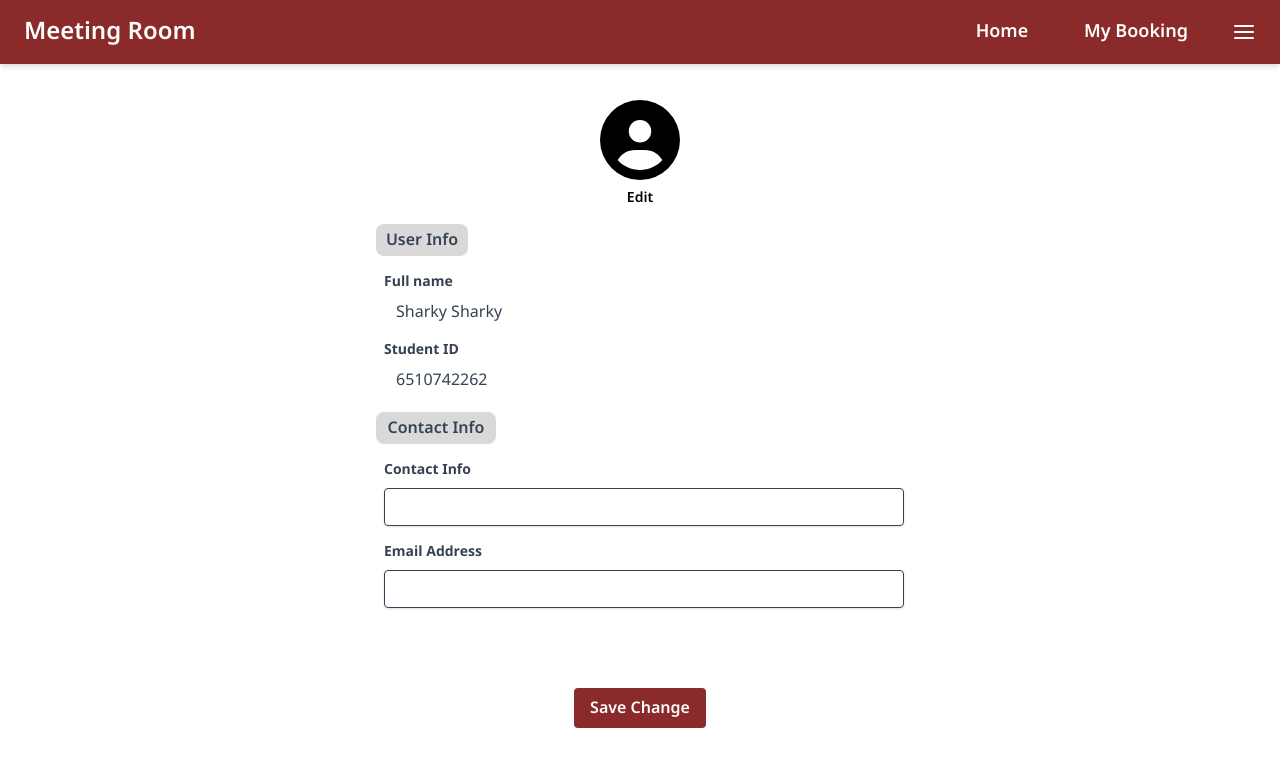
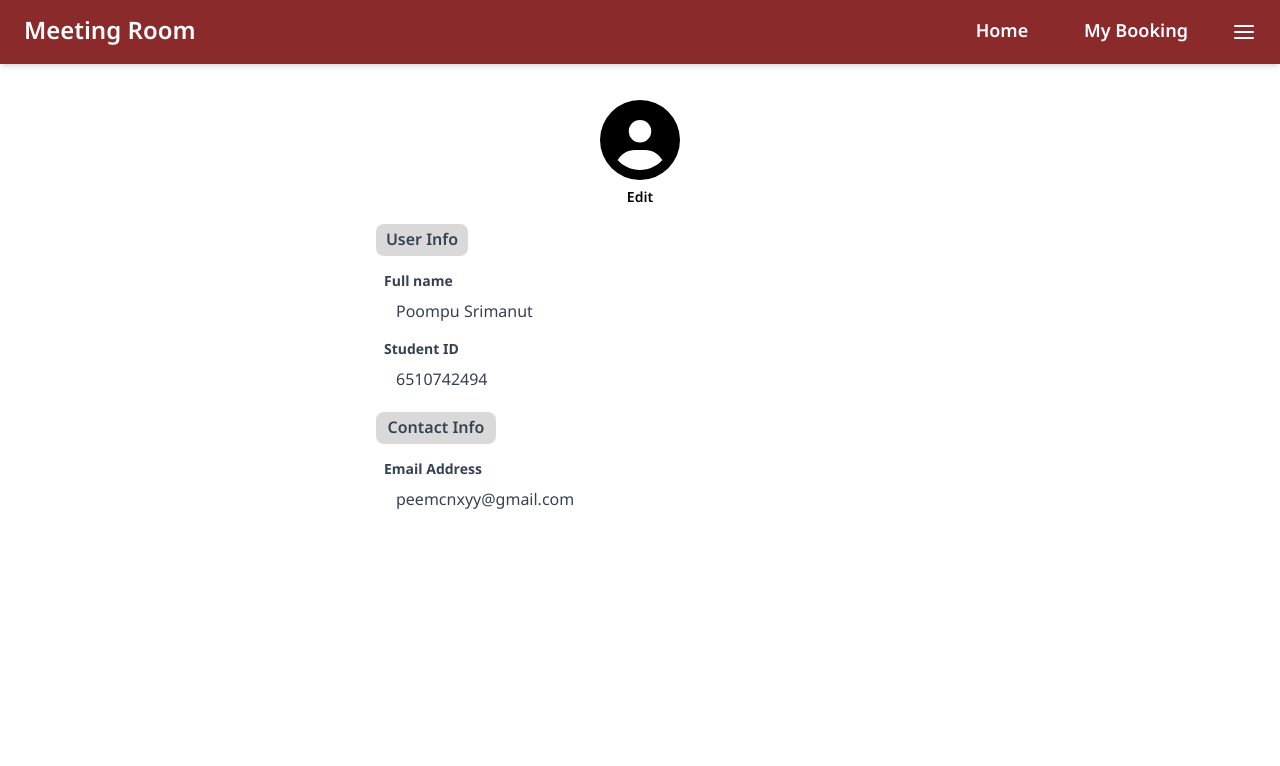
Before and after one commit to Pawinful/meeting-room-project-front, a React (Vite) app: page /account in a window 1280 px wide. Shown: the top 766 px of the page. Built offline with nearby package versions, Linux system fonts and the light colour scheme.

Commit message:
Account update

```diff
--- a/src/components/pages/user/Account.jsx
+++ b/src/components/pages/user/Account.jsx
@@ -1,7 +1,17 @@
-import React from "react";
+import React, { useState } from "react";
 import { FaCircleUser } from "react-icons/fa6";
 
+const user_Data = {
+  fullname: "Poompu Srimanut",
+  student_id: "6510742494",
+  contact: "0818814080",
+  email: "peemcnxyy@gmail.com",
+};
+
 const Account = () => {
+  const [contactPhone, setContactPhone] = useState(user_Data.contact);
+  const [emailAddress, setEmailAddress] = useState(user_Data.email);
+
   return (
     <div className="max-w-xl mx-auto p-6">
       <div className="flex flex-col items-center gap-2 mt-3">
@@ -14,31 +24,33 @@ const Account = () => {
         User Info
       </div>
       <div className="mb-4 ml-2">
-        <div className=" text-gray-700  text-sm font-bold mb-2">Full name</div>
-        <div className=" text-gray-700  ml-3">Sharky Sharky</div>
+        <div className="text-gray-700 text-sm font-bold mb-2">Full name</div>
+        <div className="text-gray-700 ml-3">{user_Data.fullname}</div>
       </div>
       <div className="mb-4 ml-2">
-        <div className=" text-gray-700  text-sm font-bold mb-2">Student ID</div>
-        <div className=" text-gray-700  ml-3">6510742262</div>
+        <div className="text-gray-700 text-sm font-bold mb-2">Student ID</div>
+        <div className="text-gray-700 ml-3">{user_Data.student_id}</div>
       </div>
 
       {/* contact Info */}
       <div className="mt-5 my-4 w-30 text-center items-center px-1 py-1 rounded-lg font-semibold text-gray-700 bg-[#D9D9D9]">
         Contact Info
       </div>
-      <div className="mb-4 ml-2">
+      {/* <div className="mb-4 ml-2">
         <label
           htmlFor="contactPhone"
           className="block text-gray-700 text-sm font-bold mb-2"
         >
-          Contact Info
+          Contact Phone
         </label>
         <input
           type="tel"
           id="contactPhone"
+          value={contactPhone}
+          onChange={(e) => setContactPhone(e.target.value)}
           className="shadow border rounded w-full py-2 px-3 text-gray-700 leading-tight focus:outline-none focus:shadow-outline"
         />
-      </div>
+      </div> */}
       <div className="mb-4 ml-2">
         <label
           htmlFor="emailAddress"
@@ -46,22 +58,27 @@ const Account = () => {
         >
           Email Address
         </label>
-        <input
+        {/* <input
           type="email"
           id="emailAddress"
+          value={emailAddress}
+          onChange={(e) => setEmailAddress(e.target.value)}
           className="shadow border rounded w-full py-2 px-3 text-gray-700 leading-tight focus:outline-none focus:shadow-outline"
-        />
+        /> */}
+        <div className="mb-4">
+          <div className="text-gray-700 ml-3">{user_Data.email}</div>
+        </div>
       </div>
 
       {/* button */}
-      <div className="flex justify-center mt-10">
+      {/* <div className="flex justify-center mt-10">
         <button
           className="bg-[#8A2A2B] hover:bg-[#6b2021] text-white font-semibold py-2 px-4 rounded focus:outline-none focus:shadow-outline mt-10 justify-center"
           type="button"
         >
           Save Change
         </button>
-      </div>
+      </div> */}
     </div>
   );
 };
--- a/src/components/pages/user/Reserve.jsx
+++ b/src/components/pages/user/Reserve.jsx
@@ -8,7 +8,7 @@ const Reserve = () => {
       {/* header */}
       <div className="border p-4 flex justify-between items-center">
         <div className="text-center border-r pr-4 flex flex-col gap-2">
-          <div className="text-sm">Wednesday</div>
+          {/* <div className="text-sm">Wednesday</div> */}
           <div className="text-2xl font-bold">9</div>
           <div className="text-sm">October</div>
         </div>
```
